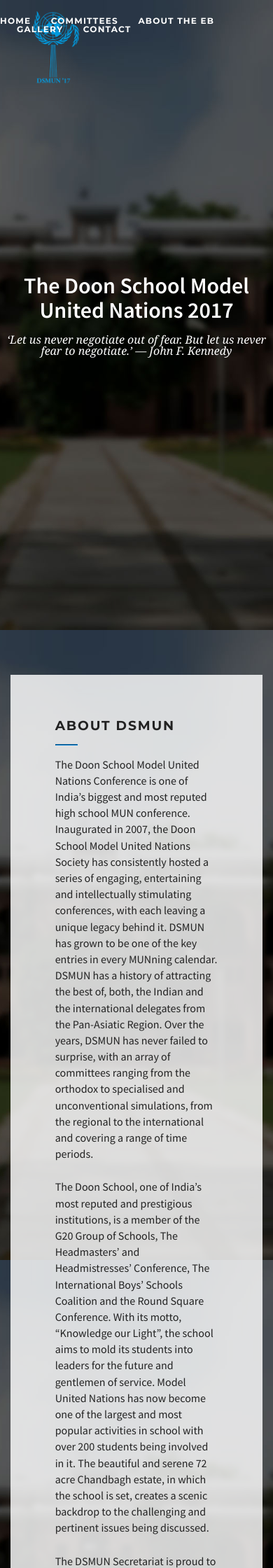
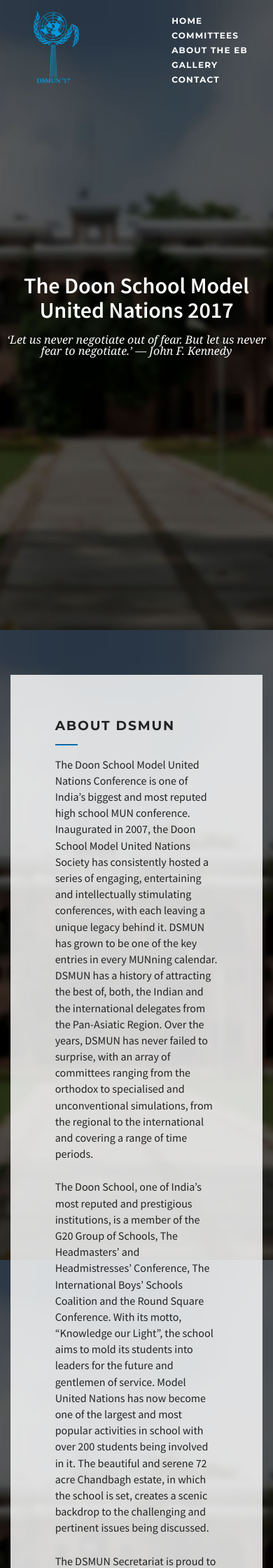
Before and after one commit to pratinav/dsmun17.com, a Jekyll site: the page built from index.html, in a window 390 px wide. Shown: the top 2240 px of the page at 70% size. Built offline with Jekyll 4.4.1, drawn with Linux system fonts in a browser that asks for light colours.

Commit message:
Resolve #1
Make navigation bar responsive
Improve css consistency

```diff
--- a/_includes/header.html
+++ b/_includes/header.html
@@ -1,10 +1,12 @@
 <header>
   <a href="{{ site.baseurl }}/"><img class="logo" src="{{ site.baseurl }}/images/logo_small.png"></a>
   <nav>
-    <a href="{{ site.baseurl }}/">Home</a>
-    <a href="{{ site.baseurl }}/#committees">Committees</a>
-    <a href="{{ site.baseurl }}/about-the-eb">About the EB</a>
-    <a href="{{ site.baseurl }}/gallery">Gallery</a>
-    <a href="{{ site.baseurl }}/contact">Contact</a>
+    <ul>
+      <li><a href="{{ site.baseurl }}/">Home</a></li>
+      <li><a href="{{ site.baseurl }}/#committees">Committees</a></li>
+      <li><a href="{{ site.baseurl }}/about-the-eb">About the EB</a></li>
+      <li><a href="{{ site.baseurl }}/gallery">Gallery</a></li>
+      <li><a href="{{ site.baseurl }}/contact">Contact</a></li>
+    </ul>
   </nav>
 </header>
--- a/css/style.css
+++ b/css/style.css
@@ -6,7 +6,7 @@
 
 body {
   font: 16px "Source Sans Pro", "Open Sans", "Helvetica Neue", Helvetica, Arial, sans-serif;
-  color: #222222;
+  color: #222;
   line-height: 1;
   background: url(/images/bg.jpg) center fixed;
   background-size: cover;
@@ -51,7 +51,7 @@
 
 hr {
   width: 2em;
-  border-color: #1086D6;
+  border-color: #1086d6;
   margin: 1em 0;
 }
 
@@ -71,12 +71,30 @@
   font-weight: bold;
   color: white;
 }
-nav a {
+
+nav ul {
+  list-style: none;
+}
+
+nav ul li {
+  display: inline;
+}
+
+nav ul li a {
   margin-left: 2em;
   padding-bottom: 2.5px;
 }
-nav a:first-child {
-  margin-left: 0;
+
+@media only screen and (max-width: 640px) {
+  nav ul li {
+    display: block;
+    padding-bottom: 0.75em;
+  }
+
+  nav ul li a {
+    margin-left: 0;
+    padding-bottom: 0;
+  }
 }
 
 .nav-wrapper {
@@ -113,6 +131,7 @@
   padding: 3em 1.5em;
   text-align: center;
 }
+
 .feature-item:last-child {
   margin-right: 0;
 }
@@ -126,19 +145,23 @@
     margin-bottom: 0;
   }
 }
+
 .feature-item hr {
   margin: 1em auto;
 }
+
 .feature-item svg {
   margin-bottom: 1em;
   width: 2em;
   height: auto;
 }
+
 .feature-item p {
   color: #666;
 }
+
 .feature-item path {
-  fill: #1086D6;
+  fill: #1086d6;
 }
 
 .grid-item {
@@ -173,7 +196,7 @@
   display: flex;
   align-items: center;
   justify-content: center;
-  color: #CCCFD2;
+  color: #cccfd2;
   line-height: 1.3;
   text-transform: uppercase;
   text-align: center;
@@ -198,7 +221,7 @@
 
 footer {
   padding: 5em 0;
-  background: #222222;
+  background: #222;
   color: white;
 }
 
@@ -246,11 +269,13 @@
   height: 100%;
   color: white;
 }
+
 .landing .hero-intro {
   position: relative;
   top: 50%;
   transform: translateY(-50%);
 }
+
 .landing .hero-intro h1 {
   line-height: 1.1;
 }
@@ -267,6 +292,7 @@
   background: url(/images/committee_thumbs/bg1.jpg) center;
   background-size: cover;
 }
+
 #committees a:nth-child(1) .grid-item:after {
   content: "united nations security council";
 }
@@ -275,6 +301,7 @@
   background: url(/images/committee_thumbs/bg2.jpg) center;
   background-size: cover;
 }
+
 #committees a:nth-child(2) .grid-item:after {
   content: "disarmament and international security committee";
 }
@@ -283,6 +310,7 @@
   background: url(/images/committee_thumbs/bg3.jpg) center;
   background-size: cover;
 }
+
 #committees a:nth-child(3) .grid-item:after {
   content: "International Press Corps";
 }
@@ -291,6 +319,7 @@
   background: url(/images/committee_thumbs/bg4.jpg) center;
   background-size: cover;
 }
+
 #committees a:nth-child(4) .grid-item:after {
   content: "Lok Sabha";
 }
@@ -299,6 +328,7 @@
   background: url(/images/committee_thumbs/bg5.jpg) center;
   background-size: cover;
 }
+
 #committees a:nth-child(5) .grid-item:after {
   content: "Special convention on religion and terror";
 }
@@ -307,6 +337,7 @@
   background: url(/images/committee_thumbs/bg6.jpg) center;
   background-size: cover;
 }
+
 #committees a:nth-child(6) .grid-item:after {
   content: "special political and decolonization committee";
 }
@@ -315,6 +346,7 @@
   background: url(/images/committee_thumbs/bg7.jpg) center;
   background-size: cover;
 }
+
 #committees a:nth-child(7) .grid-item:after {
   content: "united nations framework convention on climate change";
 }
@@ -323,6 +355,7 @@
   background: url(/images/committee_thumbs/bg8.jpg) center;
   background-size: cover;
 }
+
 #committees a:nth-child(8) .grid-item:after {
   content: "united nations high commission for refugees";
 }
@@ -331,46 +364,52 @@
   background: url(/images/committee_thumbs/bg9.jpg) center;
   background-size: cover;
 }
+
 #committees a:nth-child(9) .grid-item:after {
   content: "united nations human rights council";
 }
 
-#committees a:nth-child(10) .grid-item  {
+#committees a:nth-child(10) .grid-item {
   background: url(/images/committee_thumbs/bg10.jpg) center;
   background-size: cover;
 }
+
 #committees a:nth-child(10) .grid-item:after {
   content: "united nations historical security council";
 }
 
-#committees a:nth-child(11) .grid-item  {
+#committees a:nth-child(11) .grid-item {
   background: url(/images/committee_thumbs/bg11.jpg) center;
   background-size: cover;
 }
+
 #committees a:nth-child(11) .grid-item:after {
   content: "united nations military staff committee";
 }
 
-#committees a:nth-child(12) .grid-item  {
+#committees a:nth-child(12) .grid-item {
   background: url(/images/committee_thumbs/bg12.jpg) center;
   background-size: cover;
 }
+
 #committees a:nth-child(12) .grid-item:after {
   content: "united states national security council";
 }
 
-#committees a:nth-child(13) .grid-item  {
+#committees a:nth-child(13) .grid-item {
   background: url(/images/committee_thumbs/bg13.jpg) center;
   background-size: cover;
 }
+
 #committees a:nth-child(13) .grid-item:after {
   content: "United nations women";
 }
 
-#committees a:nth-child(14) .grid-item  {
+#committees a:nth-child(14) .grid-item {
   background: url(/images/committee_thumbs/bg14.jpg) center;
   background-size: cover;
 }
+
 #committees a:nth-child(14) .grid-item:after {
   content: "all india political parties meet 2002";
 }
@@ -385,62 +424,77 @@
   background: url(/images/gallery/pic1.JPG) center;
   background-size: cover;
 }
+
 #gallery .grid-item:nth-child(2) {
   background: url(/images/gallery/pic2.JPG) center;
   background-size: cover;
 }
+
 #gallery .grid-item:nth-child(3) {
   background: url(/images/gallery/pic3.JPG) center;
   background-size: cover;
 }
+
 #gallery .grid-item:nth-child(4) {
   background: url(/images/gallery/pic4.JPG) center;
   background-size: cover;
 }
+
 #gallery .grid-item:nth-child(5) {
   background: url(/images/gallery/pic5.JPG) center;
   background-size: cover;
 }
+
 #gallery .grid-item:nth-child(6) {
   background: url(/images/gallery/pic6.JPG) center;
   background-size: cover;
 }
+
 #gallery .grid-item:nth-child(7) {
   background: url(/images/gallery/pic7.JPG) center;
   background-size: cover;
 }
+
 #gallery .grid-item:nth-child(8) {
   background: url(/images/gallery/pic8.jpg) center;
   background-size: cover;
 }
+
 #gallery .grid-item:nth-child(9) {
   background: url(/images/gallery/pic9.jpg) center;
   background-size: cover;
 }
+
 #gallery .grid-item:nth-child(10) {
   background: url(/images/gallery/pic10.jpg) center;
   background-size: cover;
 }
+
 #gallery .grid-item:nth-child(11) {
   background: url(/images/gallery/pic11.jpg) center;
   background-size: cover;
 }
+
 #gallery .grid-item:nth-child(12) {
   background: url(/images/gallery/pic12.jpg) center;
   background-size: cover;
 }
+
 #gallery .grid-item:nth-child(13) {
   background: url(/images/gallery/pic13.jpg) center;
   background-size: cover;
 }
+
 #gallery .grid-item:nth-child(14) {
   background: url(/images/gallery/pic14.jpg) center;
   background-size: cover;
 }
+
 #gallery .grid-item:nth-child(15) {
   background: url(/images/gallery/pic15.jpg) center;
   background-size: cover;
 }
+
 #gallery .grid-item:nth-child(16) {
   background: url(/images/gallery/pic16.jpg) center;
   background-size: cover;
@@ -460,46 +514,53 @@
 #contact form {
   max-width: 600px;
 }
+
 #contact form input, #contact form textarea {
   font: inherit;
   color: black;
   background: none;
   border: none;
   border-radius: 0;
-  border-bottom: 1.5px solid #1086D6;
+  border-bottom: 1.5px solid #1086d6;
   display: block;
   padding: 0.5em 0;
   margin-bottom: 2em;
   transition: opacity 200ms;
   opacity: 0.70;
 }
+
 #contact form input:focus, #contact form textarea:focus {
   outline: none;
   opacity: 1;
 }
+
 #contact form input:hover, #contact form input:active, #contact form textarea:hover, #contact form textarea:active {
   opacity: 1;
 }
+
 #contact form input {
   width: 47.5%;
   float: left;
 }
+
 #contact form input[name="name"] {
   margin-right: 5%;
 }
+
 #contact form textarea {
   width: 100%;
   height: 100px;
 }
+
 #contact form .btn {
-  border: 1px solid #1086D6;
+  border: 1px solid #1086d6;
   border-radius: 0.25em;
   width: auto;
   float: none;
   display: inline-block;
   padding: 0.5em 1.5em;
   cursor: pointer;
-  color: #1086D6;
+  color: #1086d6;
 }
 
 /**
@@ -568,5 +629,5 @@
 .chair_img figcaption {
   color: gray;
   margin-top: 0.5em;
-  text-align: center
+  text-align: center;
 }
```
